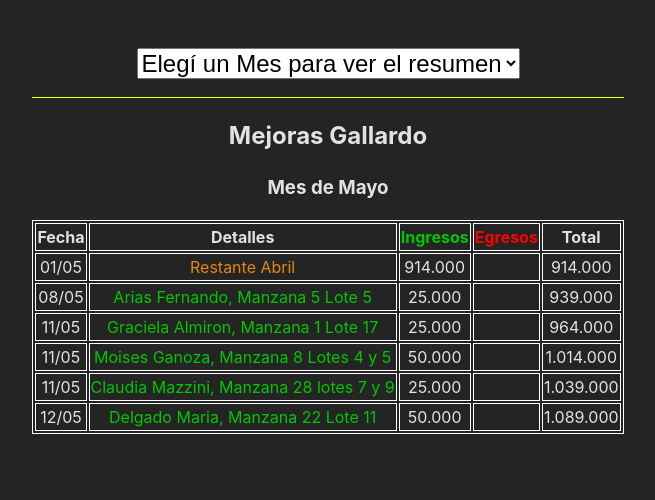
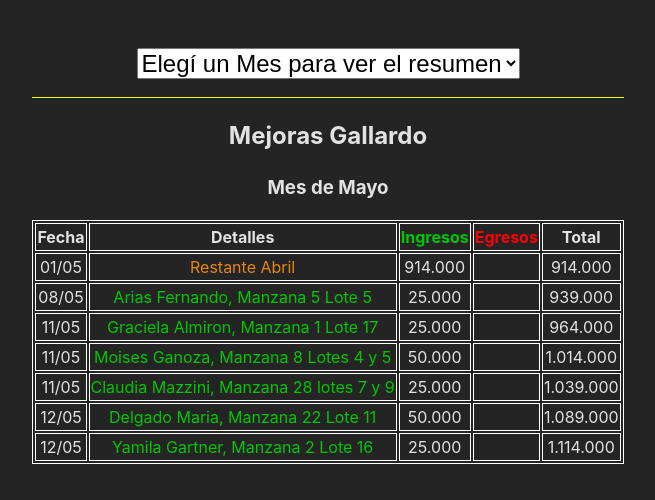
Before and after one commit to Dynezel/mejoras-gallardo, a React (Vite) app: page /mayo in a window 1280 px wide. Shown: the top 500 px of the page, without its empty margins (312-967 px from the left). Built offline with nearby package versions, Linux system fonts and the light colour scheme.

Commit message:
Pagos Nuevos

```diff
--- a/src/Components/Mayo.jsx
+++ b/src/Components/Mayo.jsx
@@ -58,6 +58,13 @@ export default function Mayo() {
                         <td></td>
                         <td>1.089.000</td>
                     </tr>
+                    <tr>
+                        <td>12/05</td>
+                        <td className="ingresos">Yamila Gartner, Manzana 2 Lote 16</td>
+                        <td>25.000</td>
+                        <td></td>
+                        <td>1.114.000</td>
+                    </tr>
                 </tbody>
             </table>
         </div >
```
